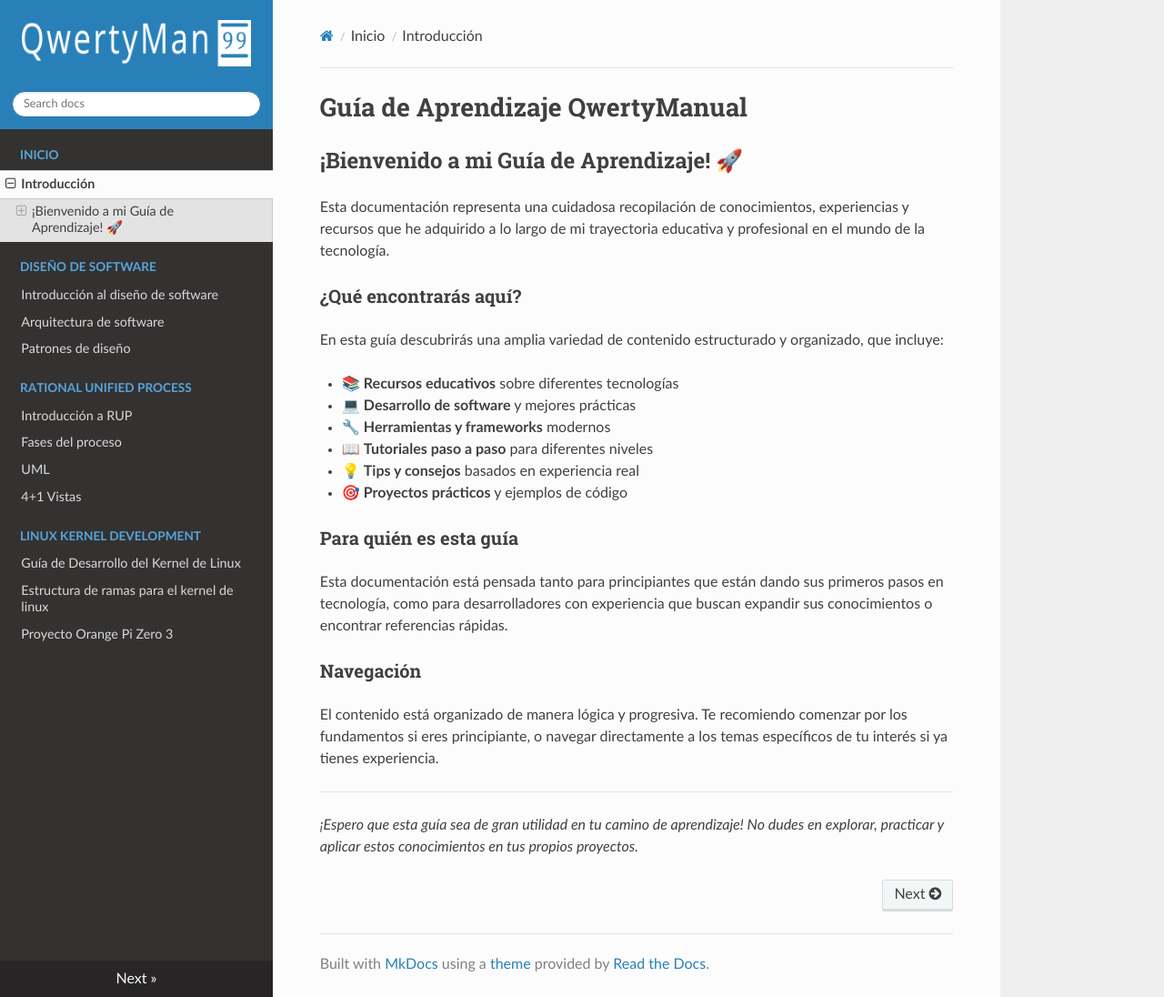
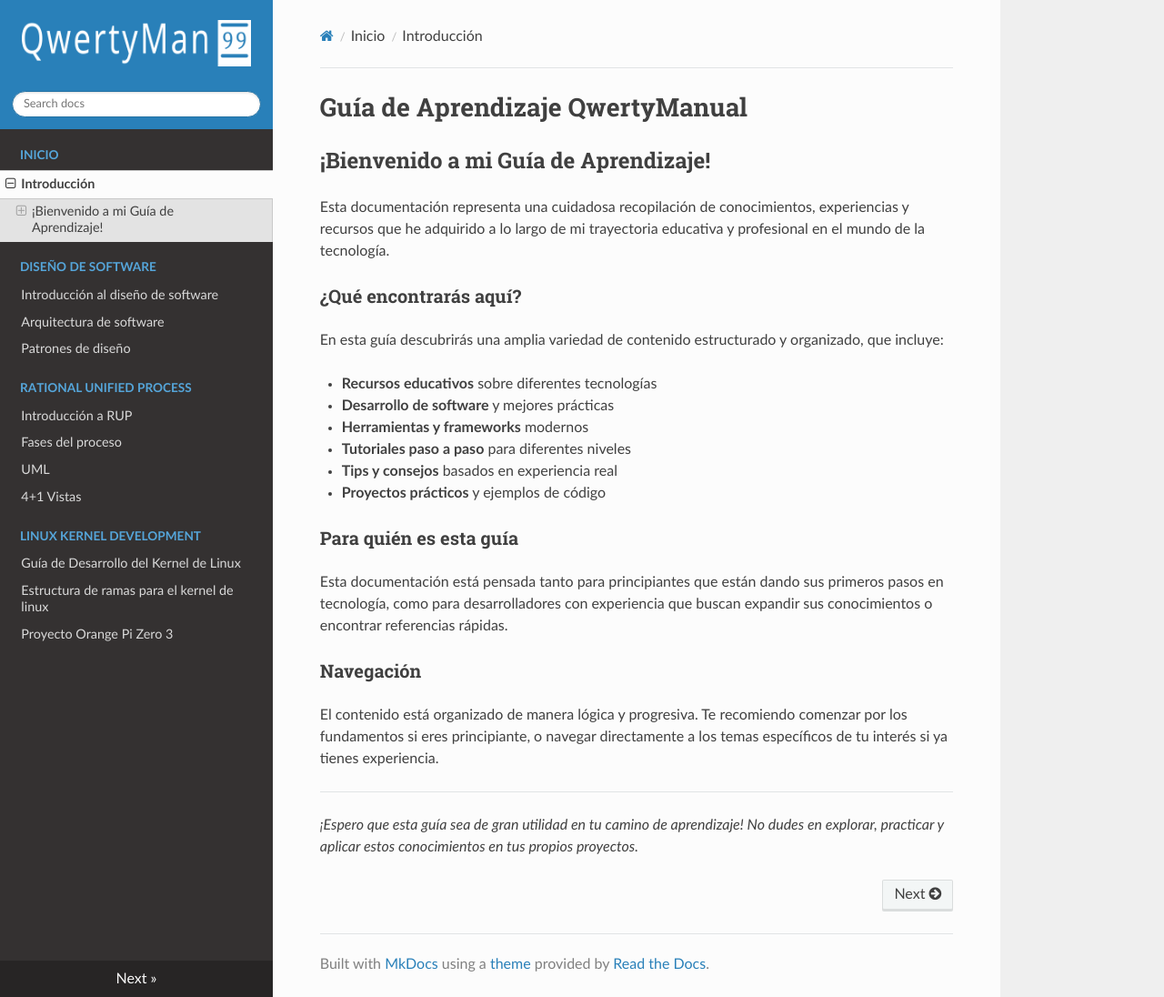
Before and after one commit to joanqwerty/qwertyManual, an MkDocs documentation site: the page built from docs/index.md, in a window 1280 px wide and 1096 px high. Shown: the whole window at 91% size. Built offline with MkDocs 1.6.1, drawn with Linux system fonts in a browser that asks for light colours; nearby versions of some CDN libraries.

Commit message:
style: removiendo datos no necesarios

```diff
--- a/docs/index.md
+++ b/docs/index.md
@@ -1,6 +1,6 @@
 # Guía de Aprendizaje QwertyManual
 
-## ¡Bienvenido a mi Guía de Aprendizaje! 🚀
+## ¡Bienvenido a mi Guía de Aprendizaje!
 
 Esta documentación representa una cuidadosa recopilación de conocimientos, experiencias y recursos que he adquirido a lo largo de mi trayectoria educativa y profesional en el mundo de la tecnología.
 
@@ -8,12 +8,12 @@ Esta documentación representa una cuidadosa recopilación de conocimientos, exp
 
 En esta guía descubrirás una amplia variedad de contenido estructurado y organizado, que incluye:
 
-- 📚 **Recursos educativos** sobre diferentes tecnologías
-- 💻 **Desarrollo de software** y mejores prácticas
-- 🔧 **Herramientas y frameworks** modernos
-- 📖 **Tutoriales paso a paso** para diferentes niveles
-- 💡 **Tips y consejos** basados en experiencia real
-- 🎯 **Proyectos prácticos** y ejemplos de código
+- **Recursos educativos** sobre diferentes tecnologías
+- **Desarrollo de software** y mejores prácticas
+- **Herramientas y frameworks** modernos
+- **Tutoriales paso a paso** para diferentes niveles
+- **Tips y consejos** basados en experiencia real
+- **Proyectos prácticos** y ejemplos de código
 
 ### Para quién es esta guía
 
```
Also changed, not shown: docs/rup/index.md (+0 -4 lines), docs/rup/views-4+1.md (+0 -4 lines).
